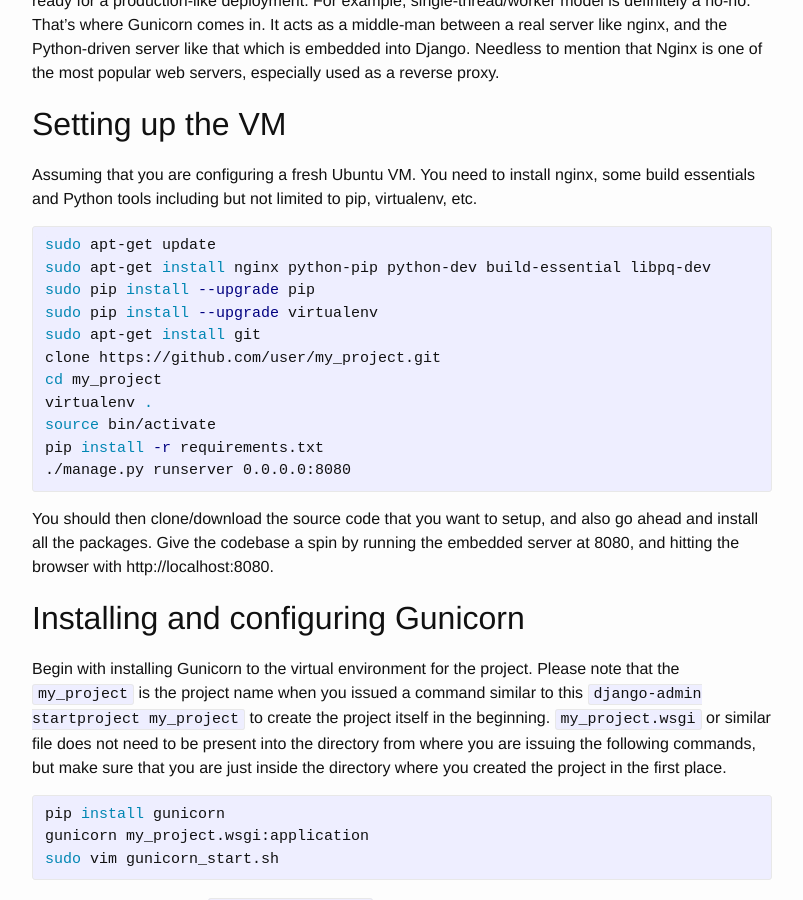
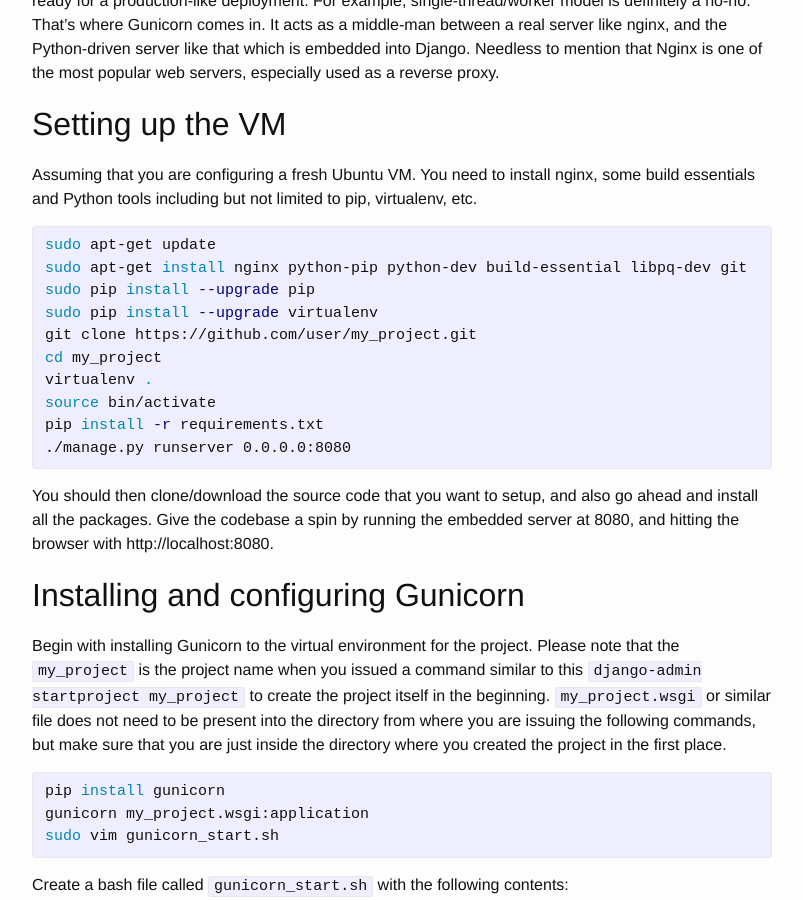
Before and after one commit to tsaqib/www, a Jekyll site: the page built from _posts/2016-08-05-django-gunicorn-nginx.md, in a window 1280 px wide and 900 px high, scrolled down 430 px. Shown: the whole window, without its empty margins (238-1041 px from the left). Built offline with Jekyll 4.4.1, drawn with Linux system fonts in a browser that asks for light colours; comment, search, counter and statistics services are not loaded; some of the changed text lies outside the part shown.

Commit message:
Somes tweaks

```diff
--- a/_posts/2016-08-05-django-gunicorn-nginx.md
+++ b/_posts/2016-08-05-django-gunicorn-nginx.md
@@ -16,11 +16,10 @@
 
 {% highlight bash %}
 sudo apt-get update
-sudo apt-get install nginx python-pip python-dev build-essential libpq-dev
+sudo apt-get install nginx python-pip python-dev build-essential libpq-dev git
 sudo pip install --upgrade pip
 sudo pip install --upgrade virtualenv
-sudo apt-get install git
-clone https://github.com/user/my_project.git
+git clone https://github.com/user/my_project.git
 cd my_project
 virtualenv .
 source bin/activate
```
Also changed, not shown: other parts of _posts/2016-08-05-django-gunicorn-nginx.md (+1 -0 lines).
